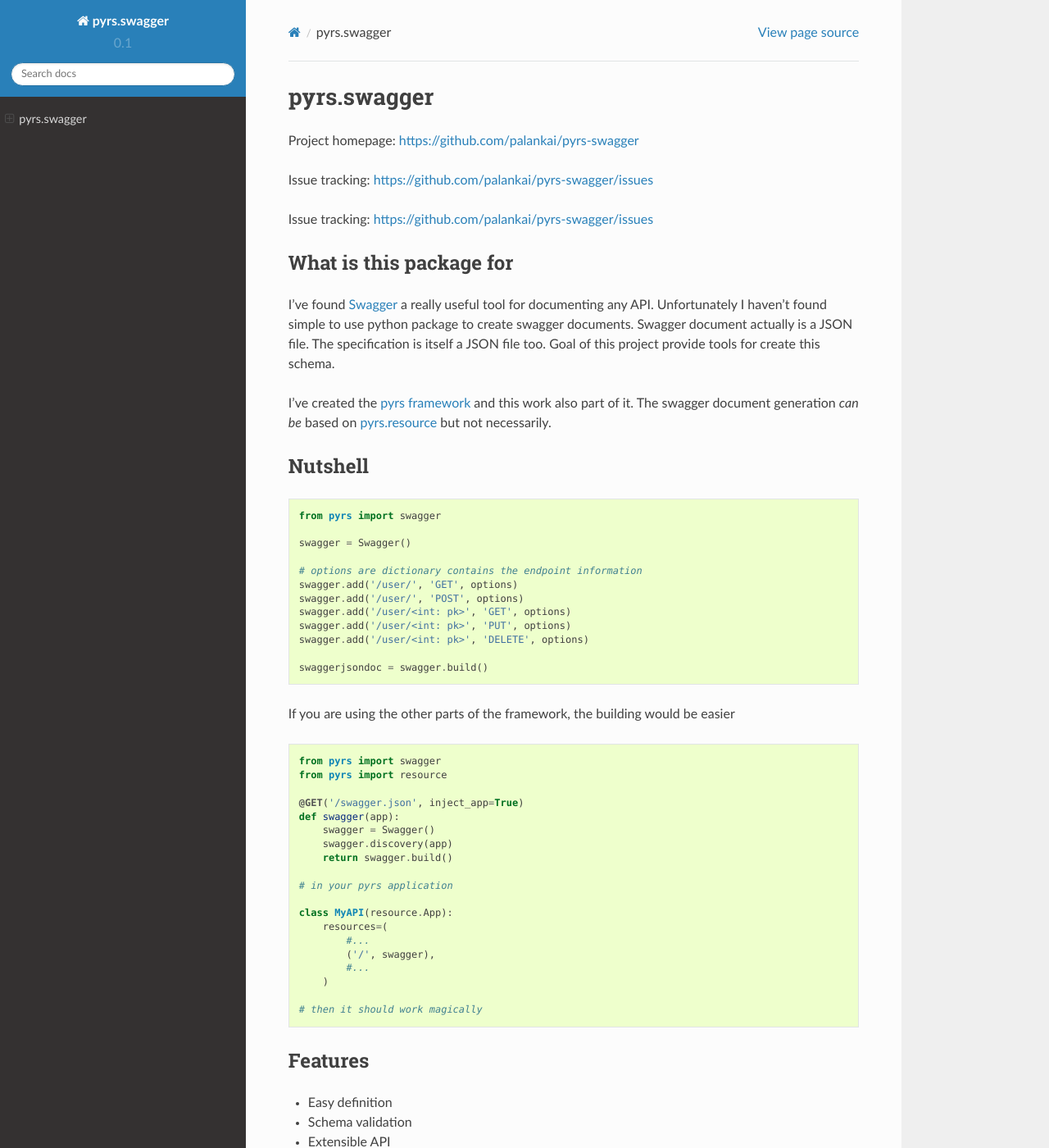
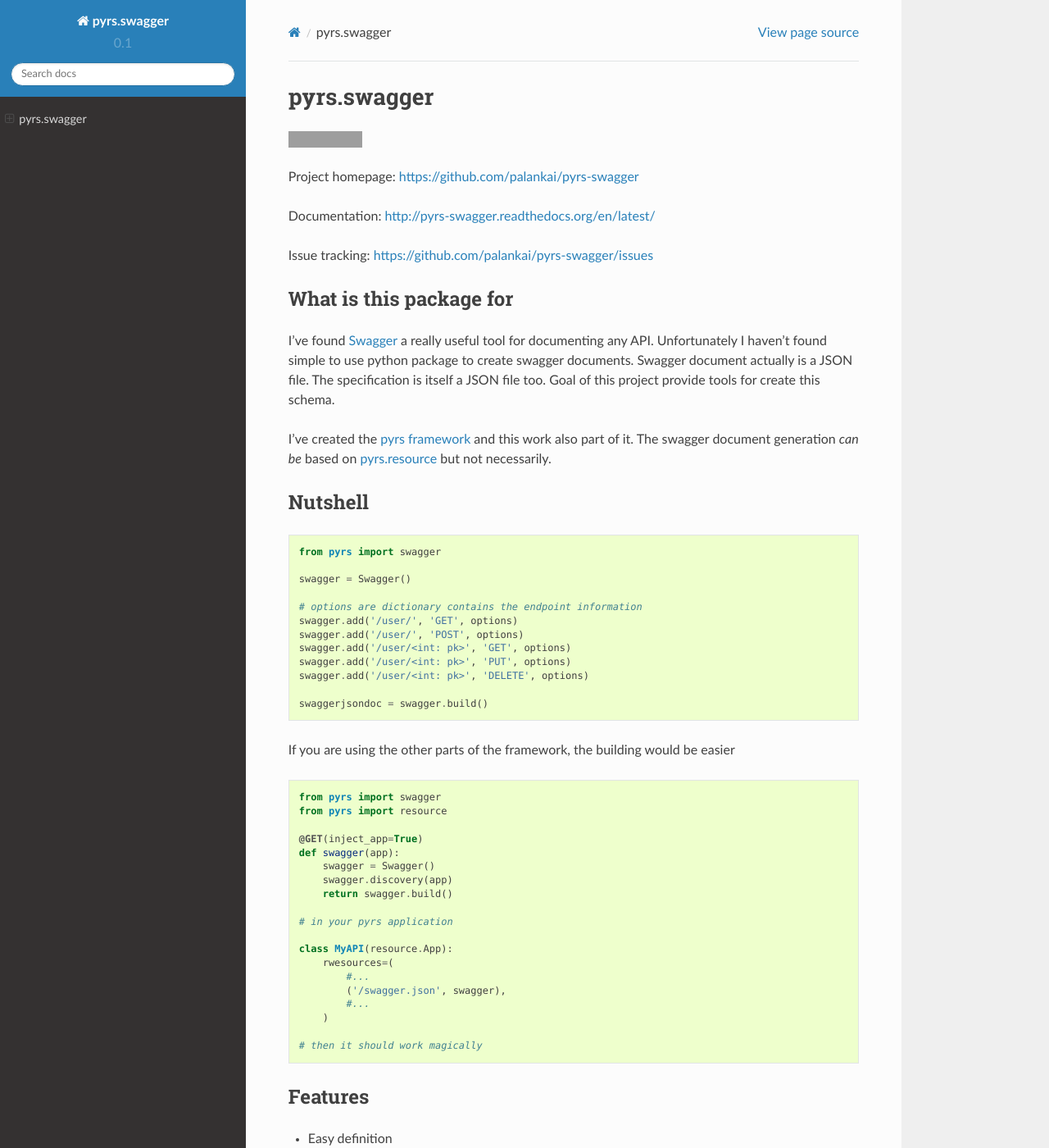
Before and after one commit to palankai/pyrs-swagger, a Sphinx documentation site: the page built from docs/index.rst, in a window 1280 px wide and 1400 px high. Shown: the whole window at 82% size. Built offline with Sphinx 7.4.7 and the Read the Docs theme 2.0.0, drawn with Linux system fonts in a browser that asks for light colours; grey boxes are pictures that could not be loaded.

Commit message:
Add documentation badge

```diff
--- a/README.rst
+++ b/README.rst
@@ -2,9 +2,13 @@
 pyrs.swagger
 ============
 
+.. image:: https://readthedocs.org/projects/pyrs-swagger/badge/?version=latest
+    :target: https://readthedocs.org/projects/pyrs-swagger/?badge=latest
+    :alt: Documentation Status
+
 Project homepage: `<https://github.com/palankai/pyrs-swagger>`_
 
-Issue tracking: `<https://github.com/palankai/pyrs-swagger/issues>`_
+Documentation: `<http://pyrs-swagger.readthedocs.org/en/latest/>`_
 
 Issue tracking: `<https://github.com/palankai/pyrs-swagger/issues>`_
 
@@ -56,9 +60,9 @@
     # in your pyrs application
 
     class MyAPI(resource.App):
-        resources=(
+        rwesources=(
             #...
-            ('/', swagger),
+            ('/swagger.json', swagger),
             #...
         )
 
--- a/docs/index.rst
+++ b/docs/index.rst
@@ -4,9 +4,6 @@
    contain the root `toctree` directive.
 
 .. include:: ../README.rst
-
-Contents:
----------
 
 .. toctree::
    :maxdepth: 2
```
Also changed, not shown: other parts of README.rst (+1 -1 lines).
